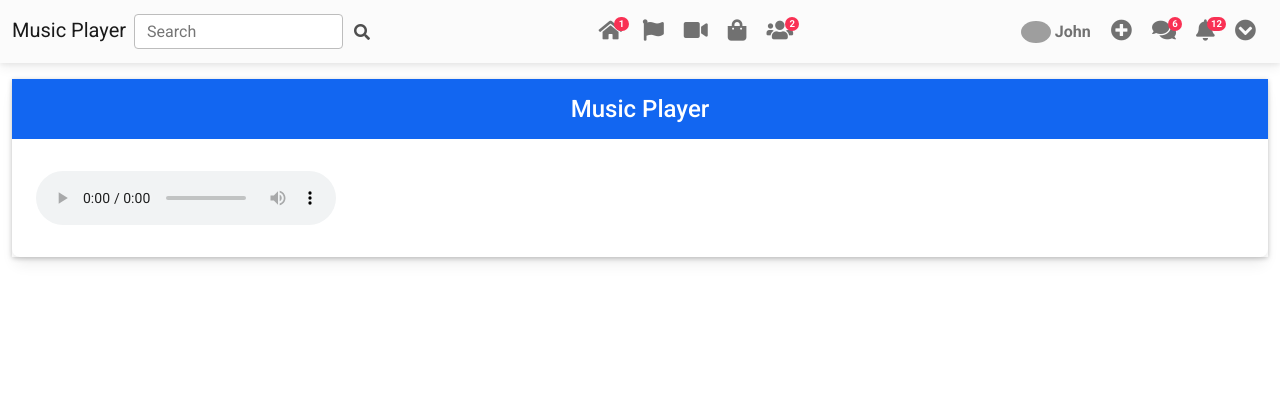
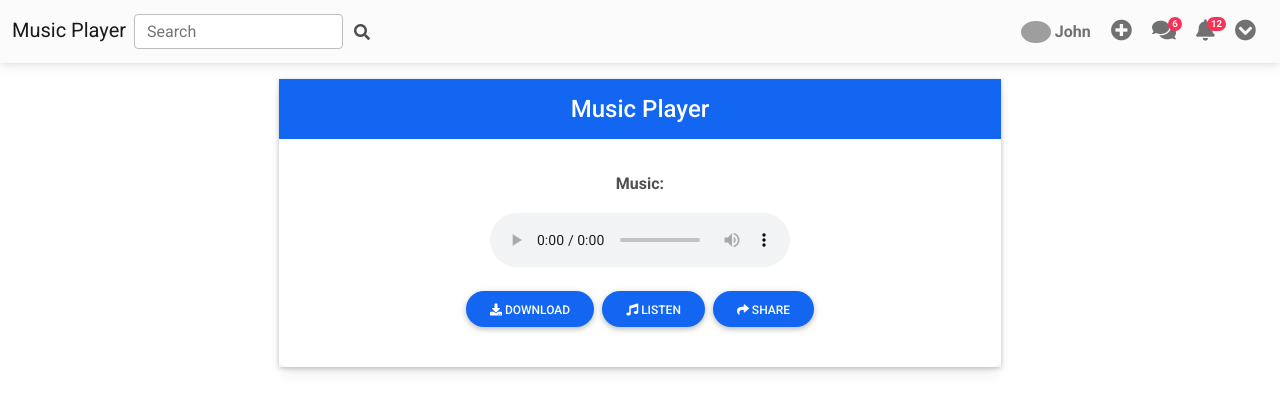
Before and after one commit to nikhilroy2/django_music_player, a Django app: page /music_view/1 in a window 1280 px wide. Shown: the top 412 px of the page. Run offline with Django 3.2, Linux system fonts and the light colour scheme; some libraries are stand-ins or nearby versions; grey boxes are pictures that could not be loaded.

Commit message:
music fixing

```diff
--- a/templates/layout/header.html
+++ b/templates/layout/header.html
@@ -1,7 +1,7 @@
 <header>
     <!-- Navbar-->
     <nav class="navbar navbar-expand-lg navbar-light bg-light">
-        <div class="container-fluid justify-content-between">
+        <div class="container-xxl justify-content-between">
             <!-- Left elements -->
             <div class="d-flex">
                 <!-- Brand -->
@@ -17,43 +17,6 @@
                 </form>
             </div>
             <!-- Left elements -->
-
-            <!-- Center elements -->
-            <ul class="navbar-nav flex-row d-none d-md-flex">
-                <li class="nav-item me-3 me-lg-1 active">
-                    <a class="nav-link" href="#">
-                        <span><i class="fas fa-home fa-lg"></i></span>
-                        <span class="badge rounded-pill badge-notification bg-danger">1</span>
-                    </a>
-                </li>
-
-                <li class="nav-item me-3 me-lg-1">
-                    <a class="nav-link" href="#">
-                        <span><i class="fas fa-flag fa-lg"></i></span>
-                    </a>
-                </li>
-
-                <li class="nav-item me-3 me-lg-1">
-                    <a class="nav-link" href="#">
-                        <span><i class="fas fa-video fa-lg"></i></span>
-                    </a>
-                </li>
-
-                <li class="nav-item me-3 me-lg-1">
-                    <a class="nav-link" href="#">
-                        <span><i class="fas fa-shopping-bag fa-lg"></i></span>
-                    </a>
-                </li>
-
-                <li class="nav-item me-3 me-lg-1">
-                    <a class="nav-link" href="#">
-                        <span><i class="fas fa-users fa-lg"></i></span>
-                        <span class="badge rounded-pill badge-notification bg-danger">2</span>
-                    </a>
-                </li>
-            </ul>
-            <!-- Center elements -->
-
             <!-- Right elements -->
             <ul class="navbar-nav flex-row">
                 <li class="nav-item me-3 me-lg-1">
@@ -69,8 +32,8 @@
                     </a>
                 </li>
                 <li class="nav-item dropdown me-3 me-lg-1">
-                    <a class="nav-link dropdown-toggle hidden-arrow" href="#" id="navbarDropdownMenuLink"
-                        role="button" data-mdb-toggle="dropdown" aria-expanded="false">
+                    <a class="nav-link dropdown-toggle hidden-arrow" href="#" id="navbarDropdownMenuLink" role="button"
+                        data-mdb-toggle="dropdown" aria-expanded="false">
                         <i class="fas fa-comments fa-lg"></i>
 
                         <span class="badge rounded-pill badge-notification bg-danger">6</span>
@@ -84,8 +47,8 @@
                     </ul>
                 </li>
                 <li class="nav-item dropdown me-3 me-lg-1">
-                    <a class="nav-link dropdown-toggle hidden-arrow" href="#" id="navbarDropdownMenuLink"
-                        role="button" data-mdb-toggle="dropdown" aria-expanded="false">
+                    <a class="nav-link dropdown-toggle hidden-arrow" href="#" id="navbarDropdownMenuLink" role="button"
+                        data-mdb-toggle="dropdown" aria-expanded="false">
                         <i class="fas fa-bell fa-lg"></i>
                         <span class="badge rounded-pill badge-notification bg-danger">12</span>
                     </a>
@@ -98,8 +61,8 @@
                     </ul>
                 </li>
                 <li class="nav-item dropdown me-3 me-lg-1">
-                    <a class="nav-link dropdown-toggle hidden-arrow" href="#" id="navbarDropdownMenuLink"
-                        role="button" data-mdb-toggle="dropdown" aria-expanded="false">
+                    <a class="nav-link dropdown-toggle hidden-arrow" href="#" id="navbarDropdownMenuLink" role="button"
+                        data-mdb-toggle="dropdown" aria-expanded="false">
                         <i class="fas fa-chevron-circle-down fa-lg"></i>
                     </a>
                     <ul class="dropdown-menu dropdown-menu-end" aria-labelledby="navbarDropdownMenuLink">
--- a/templates/music_list.html
+++ b/templates/music_list.html
@@ -5,12 +5,28 @@
 <section>
     <div class="container-xxl mt-3">
         <div class="row justify-content-center">
-            <div class="col-11col-md-7">
+            <div class="col-11 col-md-7">
                 <div class="card__wrapper shadow-1-strong w-100">
                     <div class="card">
                         <h4 class="card-title text-center p-3 text-white bg-primary">Music Player</h4>
                         <div class="card-body">
-                            <audio src="" controls id="musicAudioPlay"></audio>
+                            <div class="text-center">
+                                <strong>
+                                    Music: <span id="music__name"></span>
+                                </strong>
+                            </div>
+                            <div class="text-center my-3">
+                                <audio src="" controls id="musicAudioPlay"></audio>
+                            </div>
+                            <div class="justify-content-center d-flex flex-wrap my-3">
+                                <button id="download__btn" class="rounded-pill  btn me-2 btn-primary"> <i
+                                        class="fas fa-download    "></i> Download</button>
+                                <button id="listen__btn" class="rounded-pill  btn me-2 btn-primary"> <i
+                                        class="fas fa-music    "></i> Listen</button>
+                                <button class="rounded-pill  btn btn-primary"> <i class="fas fa-share    "></i>
+                                    Share</button>
+                            </div>
+
                         </div>
                     </div>
                 </div>
@@ -21,6 +37,13 @@
 <script>
     let musicAudioPlay = document.querySelector('#musicAudioPlay')
     musicAudioPlay.setAttribute('src', localStorage.getItem('music_list'))
+    document.querySelector('#download__btn').addEventListener('click', e => {
+        window.open(localStorage.getItem('music_list'))
+    })
+    document.querySelector('#listen__btn').addEventListener('click', e => {
+        musicAudioPlay.play();
+    })
+    document.querySelector('#music__name').innerHTML = localStorage.getItem('music_name')
 </script>
 
 {% endblock content %}
```
Also changed, not shown: templates/index.html (+20 -19 lines).
